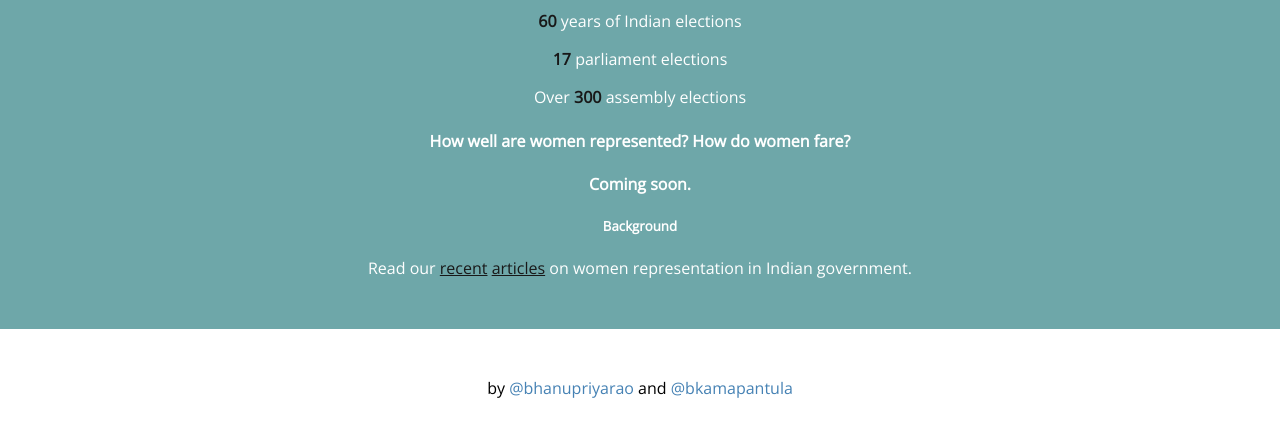
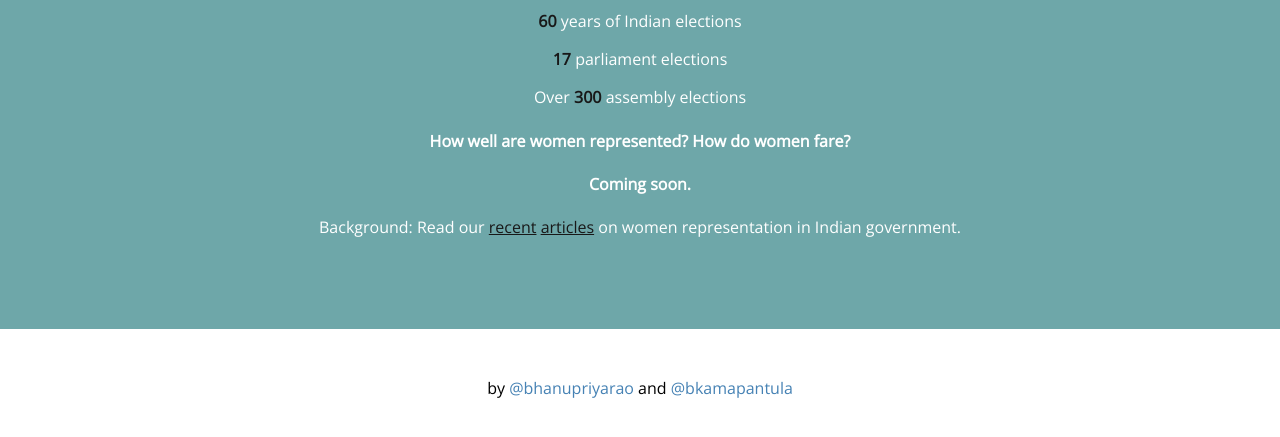
Before and after one commit to genderinpolitics/genderinpolitics.github.io, a plain HTML site: page index.html in a window 1280 px wide. Shown: the part 303-740 px from the top of the page. Drawn offline with nearby package versions, Linux system fonts and the light colour scheme.

Commit message:
Update index.html

```diff
--- a/index.html
+++ b/index.html
@@ -59,8 +59,7 @@
             <p><span class="text">60</span> years of Indian elections</p> <p><span class="text">17</span> parliament elections</p><p> Over <span class="text">300</span> assembly elections</p>
             <h4>How well are women represented? How do women fare?</h4>
             <h4>Coming soon.</h4>
-            <h5>Background</h5>
-            Read our <a href="https://factly.in/women-in-parliament-where-does-india-figure-among-the-rest-world/">recent</a> <a href="http://scroll.in/article/707064/As-Arvind-Kejriwals-cabinet-meets-in-Delhi-the-one-thing-that-makes-AAPs-government-just-like-any-other">articles</a> on women representation in Indian government.
+            <span>Background: </span>Read our <a href="https://factly.in/women-in-parliament-where-does-india-figure-among-the-rest-world/">recent</a> <a href="http://scroll.in/article/707064/As-Arvind-Kejriwals-cabinet-meets-in-Delhi-the-one-thing-that-makes-AAPs-government-just-like-any-other">articles</a> on women representation in Indian government.
         </div>
     </div>
     <div class="footer">
```
